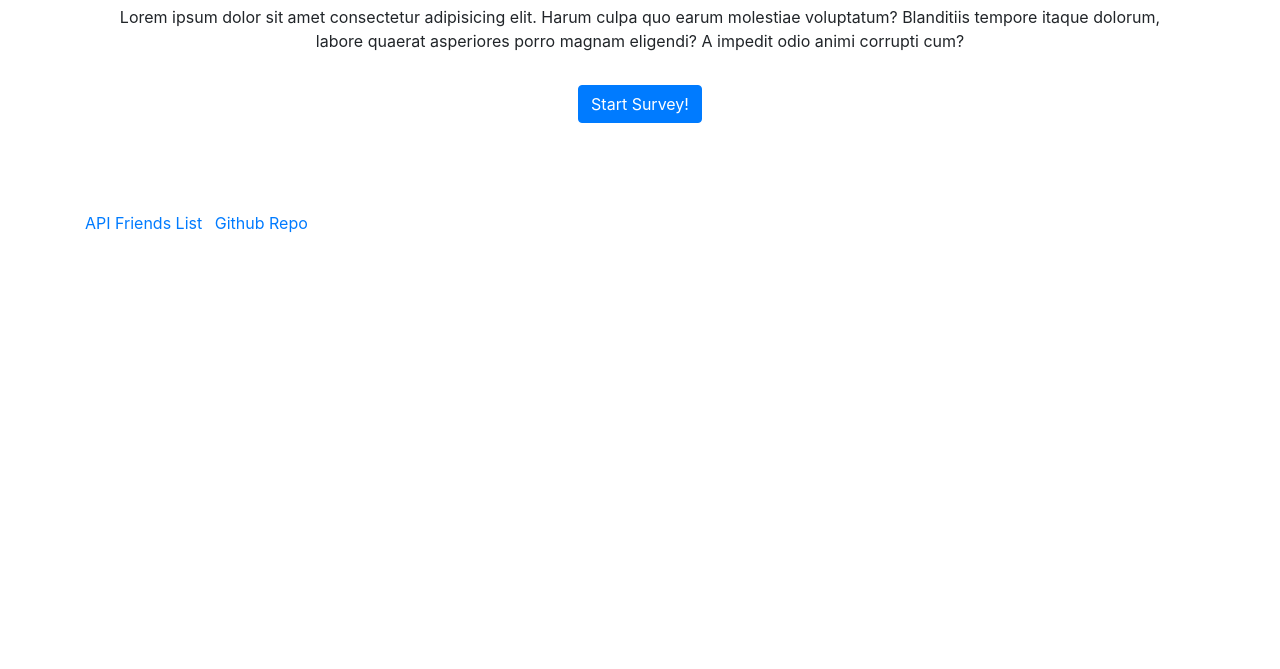
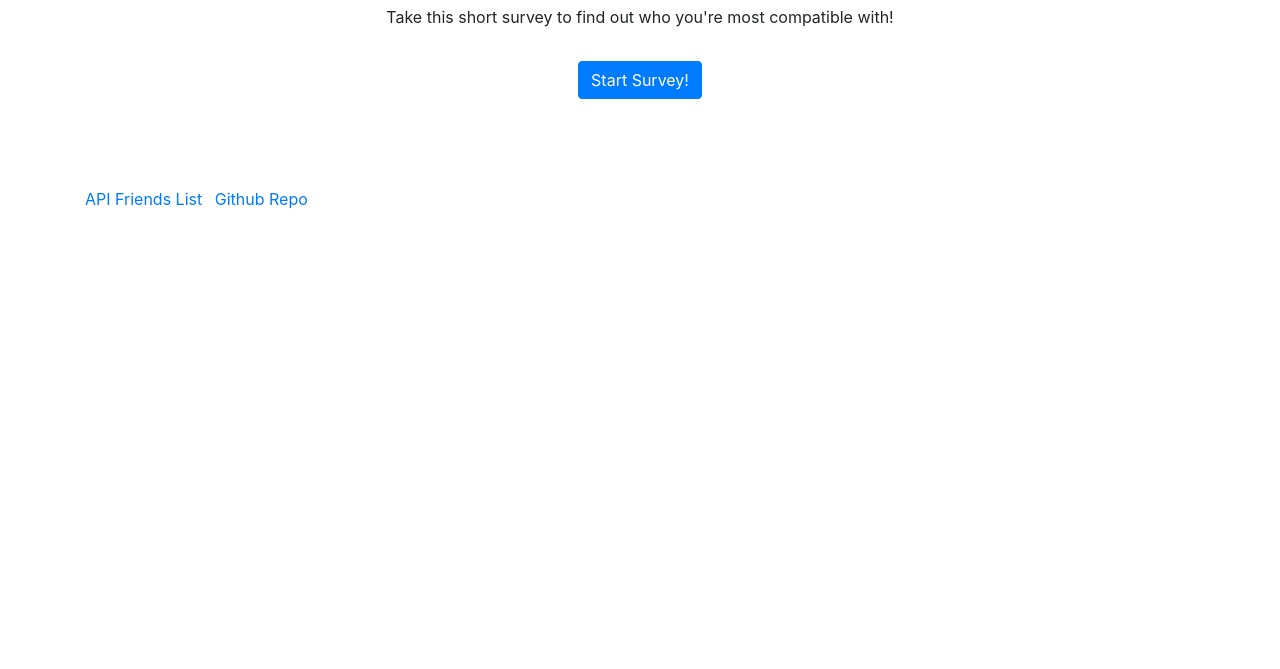
Before and after one commit to avhaymart/friend-finder, a website: page app/public/home.html in a window 1280 px wide. Shown: the part 131-800 px from the top of the page. Drawn offline with nearby package versions, Linux system fonts and the light colour scheme; files whose address does not match are found by name.

Commit message:
Added features

```diff
--- a/app/public/home.html
+++ b/app/public/home.html
@@ -14,9 +14,7 @@
         <div class="row">
             <div class="col-sm-12 text-center p-5">
                 <h1 class="p-3">Find Friends</h1>
-                <p>Lorem ipsum dolor sit amet consectetur adipisicing elit. Harum culpa quo earum molestiae voluptatum? Blanditiis
-                    tempore itaque dolorum, labore quaerat asperiores porro magnam eligendi? A impedit odio animi corrupti
-                    cum?
+                <p>Take this short survey to find out who you're most compatible with!
                 </p>
                 <button id="startSurvey" class="btn m-3 btn-primary">Start Survey!</button>
             </div>
--- a/app/public/js/script.js
+++ b/app/public/js/script.js
@@ -1,3 +1,3 @@
 document.getElementById("startSurvey").addEventListener("click", function(){
-    window.location.href = "../survey";
+    window.location.href = "/survey";
 })
```
